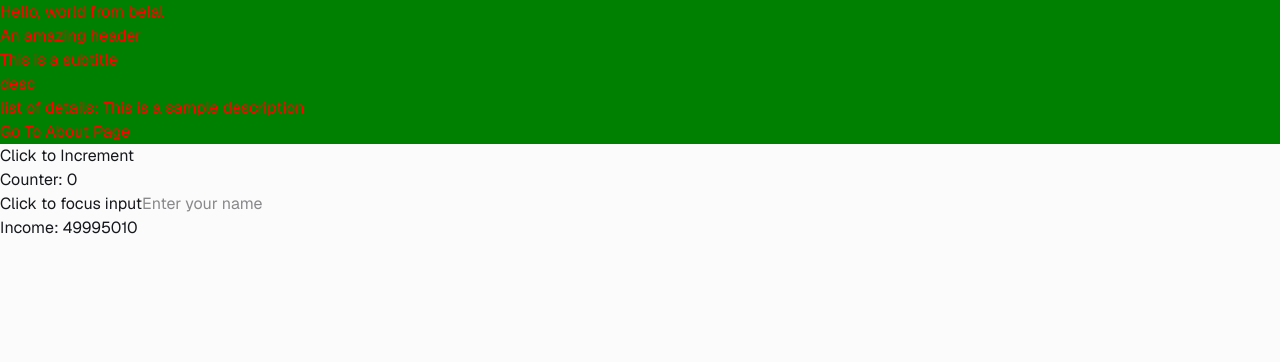
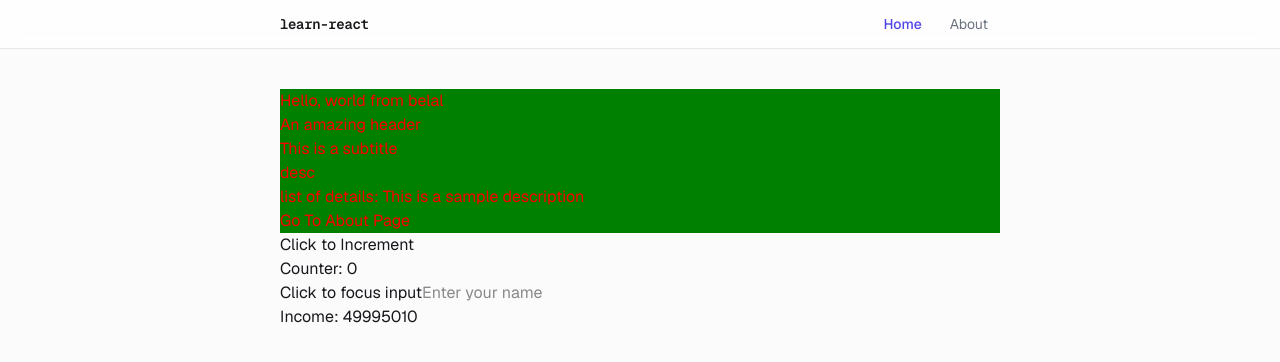
Before and after one commit to belal-Salah1/learn-react-basics, a Next.js app: page / in a window 1280 px wide. Shown: the top 362 px of the page. Built offline with nearby package versions, Linux system fonts and the light colour scheme.

Commit message:
feat: add layout shell with nav and real metadata

```diff
--- a/app/layout.tsx
+++ b/app/layout.tsx
@@ -1,6 +1,7 @@
 import type { Metadata } from "next";
 import { Geist, Geist_Mono } from "next/font/google";
 import "./globals.css";
+import Nav from "./components/Nav";
 
 const geistSans = Geist({
   variable: "--font-geist-sans",
@@ -13,8 +14,9 @@ const geistMono = Geist_Mono({
 });
 
 export const metadata: Metadata = {
-  title: "Create Next App",
-  description: "Generated by create next app",
+  title: "learn-react — React Hooks Playground",
+  description:
+    "A playground for practicing React hooks: state, refs, effects, and memoization.",
 };
 
 export default function RootLayout({
@@ -27,7 +29,12 @@ export default function RootLayout({
       lang="en"
       className={`${geistSans.variable} ${geistMono.variable} h-full antialiased`}
     >
-      <body className="min-h-full flex flex-col">{children}</body>
+      <body className="flex min-h-full flex-col font-sans">
+        <Nav />
+        <main className="mx-auto w-full max-w-3xl flex-1 px-6 py-10">
+          {children}
+        </main>
+      </body>
     </html>
   );
 }
```
